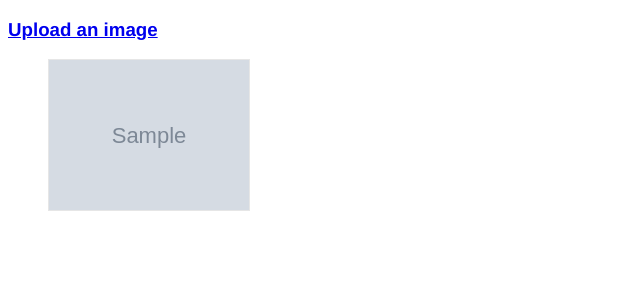
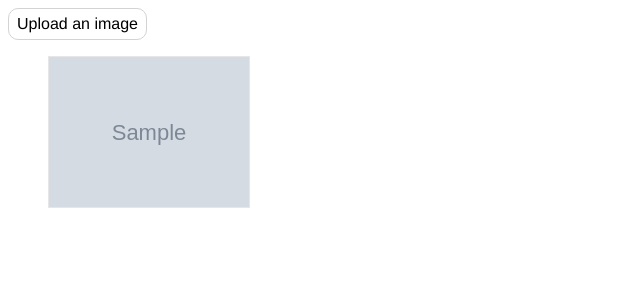
Before and after one commit to samporapeli/ruoka, a Flask app: page / in a window 1280 px wide. Shown: the top 300 px of the page, without its empty margins (0-640 px from the left). Run offline with Flask 2, Linux system fonts and the light colour scheme; tables that the repository leaves empty hold one stand-in row (values such as "Sample post"); grey boxes marked "Sample" are stand-in pictures.

Commit message:
Update upload link style

```diff
--- a/app/static/style.css
+++ b/app/static/style.css
@@ -1,5 +1,14 @@
 html {
     font-family: 'Helvetia Neue', Helvetica, Arial, sans-serif;
+}
+
+.action {
+    color: inherit;
+    border: 1px solid lightgray;
+    border-radius: 10px;
+    display: inline-block;
+    text-decoration: none;
+    padding: 6px 8px;
 }
 
 .image-grid-container {
--- a/app/templates/frontpage.html
+++ b/app/templates/frontpage.html
@@ -6,9 +6,7 @@
 
 {# Upload button #}
 
-<h3>
-    <a href="{{ url_for('upload_image') }}">Upload an image</a>
-</h3>
+<a class="action" href="{{ url_for('upload_image') }}">Upload an image</a>
 
 
 
```
